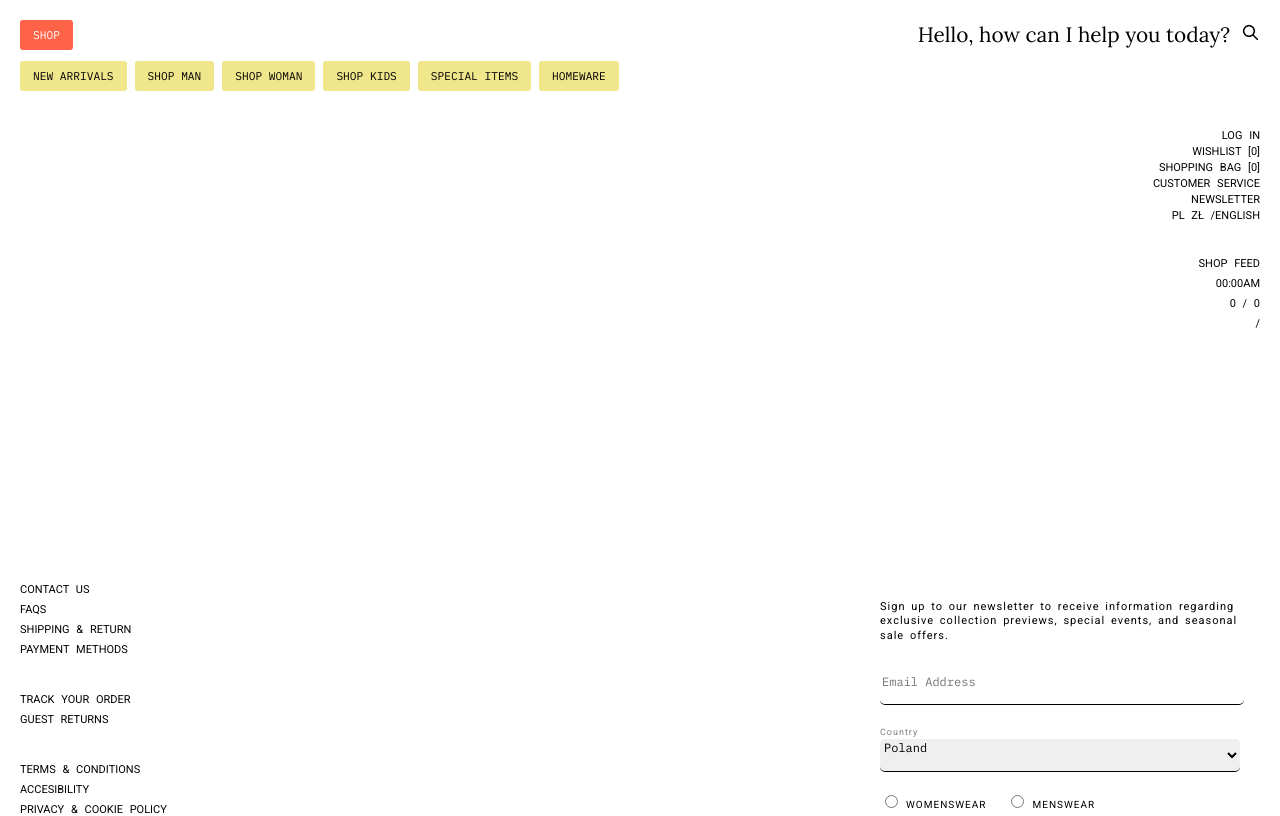
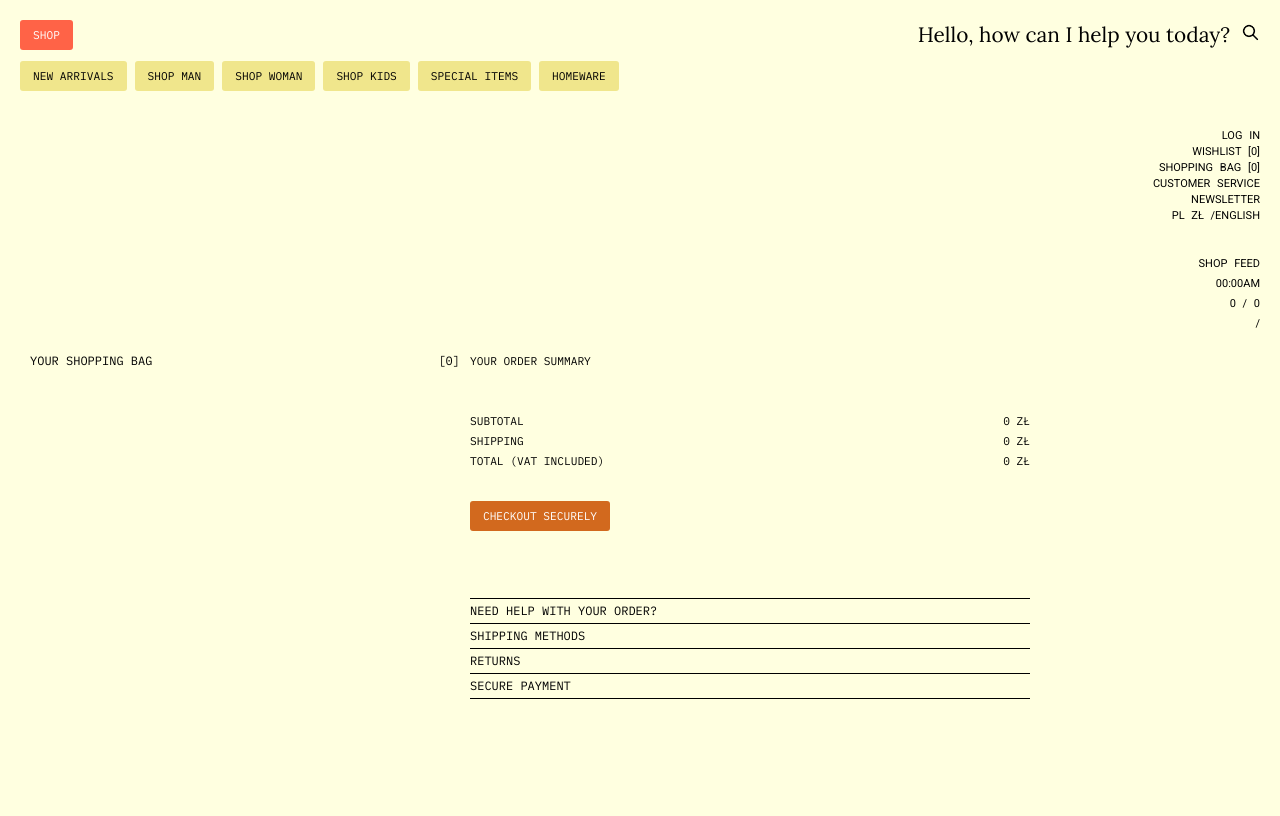
Before and after one commit to WangHoHan/clothing-store, an Angular app in the folder frontend/: page /shopping-bag in a window 1280 px wide. Before the commit this address led to /. Shown: the top 816 px of the page. Built offline with nearby package versions, Linux system fonts and the light colour scheme.

Commit message:
added shopping bag

```diff
--- a/frontend/src/app/app-routing.module.ts
+++ b/frontend/src/app/app-routing.module.ts
@@ -4,11 +4,13 @@ import { FooterComponent } from './components/footer/footer.component';
 import { HomePageComponent } from './components/home-page/home-page.component';
 import { NavigationComponent } from './components/navigation/navigation.component';
 import { ProductPageComponent } from './components/product-page/product-page.component';
+import {ShoppingBagComponent} from "./components/shopping-bag/shopping-bag.component";
 
  const routes: Routes = [
    { path: '', redirectTo: '/home', pathMatch: 'full' },
    { path: 'home', component: HomePageComponent },
-   { path: 'product/:id', component: ProductPageComponent }
+   { path: 'product/:id', component: ProductPageComponent },
+   { path: 'shopping-bag', component: ShoppingBagComponent }
 ];
 
 @NgModule({
@@ -16,4 +18,4 @@ import { ProductPageComponent } from './components/product-page/product-page.com
   exports: [RouterModule]
 })
 export class AppRoutingModule { }
-export const routingComponents = [FooterComponent, HomePageComponent, NavigationComponent, ProductPageComponent]
+export const routingComponents = [FooterComponent, HomePageComponent, NavigationComponent, ProductPageComponent, ShoppingBagComponent]
--- a/frontend/src/app/app.module.ts
+++ b/frontend/src/app/app.module.ts
@@ -9,7 +9,7 @@ import { AppComponent } from './app.component';
 @NgModule({
   declarations: [
     AppComponent,
-    routingComponents
+    routingComponents,
   ],
     imports: [
       AppRoutingModule,
--- a/frontend/src/app/components/navigation/navigation.component.html
+++ b/frontend/src/app/components/navigation/navigation.component.html
@@ -203,7 +203,7 @@
               <a href="#">wishlist [0]</a>
             </li>
             <li>
-              <a href="#">shopping bag [0]</a>
+              <a [routerLink]="['/shopping-bag']">shopping bag [0]</a>
             </li>
             <li>
               <a href="#">customer service</a>
--- a/frontend/src/app/components/product-page/product-page.component.html
+++ b/frontend/src/app/components/product-page/product-page.component.html
@@ -12,7 +12,7 @@
     <div id="size-help">Size Help</div>
     <div>CONFIRM YOUR ACTION:</div>
     <div id="action-buttons-wrapper">
-      <button id="button-add-to-bag">ADD TO BAG</button>
+      <button id="button-add-to-bag" (click)="addProductToShoppingBag()">ADD TO BAG</button>
       <button id="button-save-to-wishlist">SAVE TO WISHLIST</button>
     </div>
     <div id="additional-info">
--- a/frontend/src/app/components/product-page/product-page.component.ts
+++ b/frontend/src/app/components/product-page/product-page.component.ts
@@ -3,6 +3,7 @@ import {ActivatedRoute} from "@angular/router";
 import {Product} from "../../models/product";
 import {HttpErrorResponse} from "@angular/common/http";
 import {ProductService} from "../../services/product.service";
+import {ShoppingBagService} from "../../services/shopping-bag.service";
 
 @Component({
   selector: 'app-product-page',
@@ -13,7 +14,7 @@ export class ProductPageComponent implements OnInit {
 
   public product! : Product;
 
-  constructor(private route: ActivatedRoute, private productService : ProductService) { }
+  constructor(private route: ActivatedRoute, private productService : ProductService, private shoppingBagSerive : ShoppingBagService) { }
 
   public getProduct(id : string) : void {
     this.productService.getProduct(id).subscribe(
@@ -26,6 +27,10 @@ export class ProductPageComponent implements OnInit {
     );
   }
 
+  public addProductToShoppingBag() {
+    this.shoppingBagSerive.addProcuctToShoppingBag(this.product);
+  }
+
   ngOnInit(): void {
     const id = this.route.snapshot.paramMap.get('id');
     this.getProduct(id!);
--- /dev/null
+++ b/frontend/src/app/components/shopping-bag/shopping-bag.component.css
@@ -0,0 +1,119 @@
+#shopping-bag-wrapper {
+  display: inline-flex;
+  justify-content: space-between;
+  width: 100%;
+}
+#products-wrapper {
+  margin-left: 20px;
+  width: 710px;
+}
+
+#products-header {
+  display: flex;
+  font-family: 'IBM Plex Mono', monospace;
+  font-size: 12px;
+  justify-content: space-between;
+  margin: 0px 10px;
+}
+
+#product-wrapper {
+  display: inline-flex;
+  margin-bottom: 80px;
+  margin-left: 10px;
+  margin-right: 10px;
+}
+
+#product-main-photo {
+  height: 500px;
+}
+
+#product-name {
+  font-family: 'Bookish', -apple-system;
+  font-size: 16px;
+  text-transform: none;
+}
+
+#product-price {
+  font-family: 'Bookish', -apple-system;
+  font-size: 16px;
+  text-transform: none;
+}
+
+.product-actions {
+  font-family: 'IBM Plex Mono', monospace;
+  font-size: 12px;
+  margin-top: 16px;
+  text-decoration: underline;
+  text-transform: none;
+}
+
+.product-actions:hover {
+  cursor: pointer;
+  text-decoration: none;
+}
+
+.product-info {
+  font-family: 'IBM Plex Mono', monospace;
+  font-size: 12px;
+}
+
+#order-summary-wrapper {
+  display: flex;
+  flex-direction: column;
+  font-family: 'IBM Plex Mono', monospace;
+  font-size: 0.7rem;
+  margin-right: 250px;
+  text-transform: uppercase;
+  width: 560px;
+}
+
+#order-summary {
+  margin-bottom: 40px;
+}
+
+.money-wrapper {
+  display: inline-flex;
+  justify-content: space-between;
+}
+
+#button-checkout {
+  background-color: chocolate;
+  border: 0px;
+  border-radius: 3px;
+  color: white;
+  font-family: 'IBM Plex Mono', monospace;
+  font-size: 0.7rem;
+  margin-bottom: 55px;
+  margin-right: 7px;
+  margin-top: 30px;
+  padding: 8px 10px;
+  text-transform: uppercase;
+  width: 140px;
+}
+
+#button-checkout:hover {
+  background-color: burlywood;
+  cursor: pointer;
+}
+
+#order-help {
+  font-size: 12px;
+}
+
+#order-help ul {
+  list-style-type: none;
+  padding-left: 0px;
+}
+
+#order-help ul li {
+  border-bottom: solid 1px;
+  border-top: solid 1px;
+  border-color: black;
+  margin-bottom: -1px;
+  padding: 2px 0px;
+}
+
+#order-help ul li a {
+  color: black;
+  text-decoration: none;
+}
--- /dev/null
+++ b/frontend/src/app/components/shopping-bag/shopping-bag.component.html
@@ -0,0 +1,55 @@
+<div id="shopping-bag-wrapper">
+  <div id="products-wrapper">
+    <div id="products-header">
+      <span>YOUR SHOPPING BAG</span>
+      <span>[0]</span>
+    </div>
+    <div id="product-wrapper" *ngFor="let product of shoppingBag; let i = index">
+      <div id="product">
+        <img id="product-main-photo" [src]="product.productInfo.images[0].file"/>
+        <div id="product-name">{{product.name}}</div>
+        <div id="product-price">{{product.price}} zł</div>
+        <div class="product-info">COLOR: {{product.productInfo.color}}</div>
+        <div class="product-info">SIZE: {{product.stock[0].sizeTag}}</div>
+        <div class="product-info">QUANTITY: {{product.stock[0].quantity}}</div>
+        <div class="product-actions">Edit</div>
+        <div class="product-actions">Move To Wishlist</div>
+        <div class="product-actions">Remove</div>
+      </div>
+    </div>
+  </div>
+  <div id="order-wrapper">
+    <div id="order-summary-wrapper">
+      <div id="order-summary">YOUR ORDER SUMMARY</div>
+      <div class="money-wrapper">
+        <div>SUBTOTAL</div>
+        <div>0 zł</div>
+      </div>
+      <div class="money-wrapper">
+        <div>SHIPPING</div>
+        <div>0 zł</div>
+      </div>
+      <div class="money-wrapper">
+        <div>TOTAL (VAT INCLUDED)</div>
+        <div>0 zł</div>
+      </div>
+      <button id="button-checkout">CHECKOUT SECURELY</button>
+      <div id="order-help">
+        <ul>
+          <li class="order-help-item">
+            <a href="#">NEED HELP WITH YOUR ORDER?</a>
+          </li>
+          <li class="order-help-item">
+            <a href="#">SHIPPING METHODS</a>
+          </li>
+          <li class="order-help-item">
+            <a href="#">RETURNS</a>
+          </li>
+          <li class="order-help-item">
+            <a href="#">SECURE PAYMENT</a>
+          </li>
+        </ul>
+      </div>
+    </div>
+  </div>
+</div>
--- /dev/null
+++ b/frontend/src/app/components/shopping-bag/shopping-bag.component.ts
@@ -0,0 +1,28 @@
+import {Component, OnDestroy, OnInit} from '@angular/core';
+import {ShoppingBagService} from "../../services/shopping-bag.service";
+import {Product} from "../../models/product";
+
+@Component({
+  selector: 'app-shopping-bag',
+  templateUrl: './shopping-bag.component.html',
+  styleUrls: ['./shopping-bag.component.css']
+})
+export class ShoppingBagComponent implements OnInit, OnDestroy{
+
+  public shoppingBag : Array<Product> = [];
+
+  constructor(private shoppingBagService : ShoppingBagService) { }
+
+  public getShoppingBag() : void {
+    this.shoppingBag = this.shoppingBagService.getShoppingBag();
+  }
+
+  ngOnInit(): void {
+    document.body.style.backgroundColor="lightyellow";
+    this.getShoppingBag();
+  }
+
+  ngOnDestroy() {
+    document.body.style.backgroundColor="unset";
+  }
+}
--- /dev/null
+++ b/frontend/src/app/services/shopping-bag.service.ts
@@ -0,0 +1,32 @@
+import { Injectable } from '@angular/core';
+import {HttpClient} from "@angular/common/http";
+import {Observable} from "rxjs";
+import {Product} from "../models/product";
+
+@Injectable({
+  providedIn: 'root'
+})
+export class ShoppingBagService {
+
+  private apiServerUrl = 'http://localhost:8080';
+
+  private _shoppingBag : Array<Product> = [];
+
+  constructor(private http : HttpClient) { }
+
+  get shoppingBag(): Array<Product> {
+    return this._shoppingBag;
+  }
+
+  set shoppingBag(value: Array<Product>) {
+    this._shoppingBag = value;
+  }
+
+  public addProcuctToShoppingBag(value: Product) : void {
+    this._shoppingBag.push(value);
+  }
+
+  public getShoppingBag() : Array<Product> {
+    return this._shoppingBag;
+  }
+}
```
Also changed, not shown: 2 other files (tests, documents, lock files or other folders).
